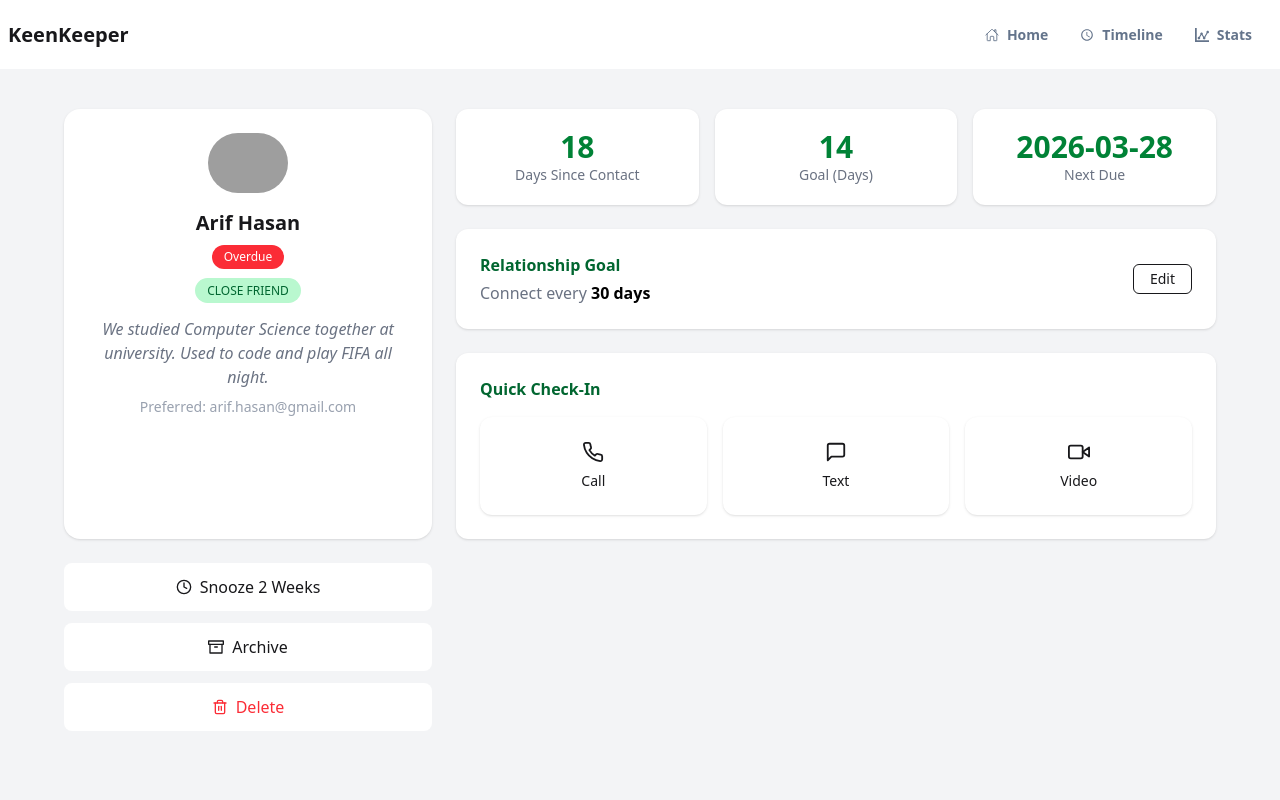
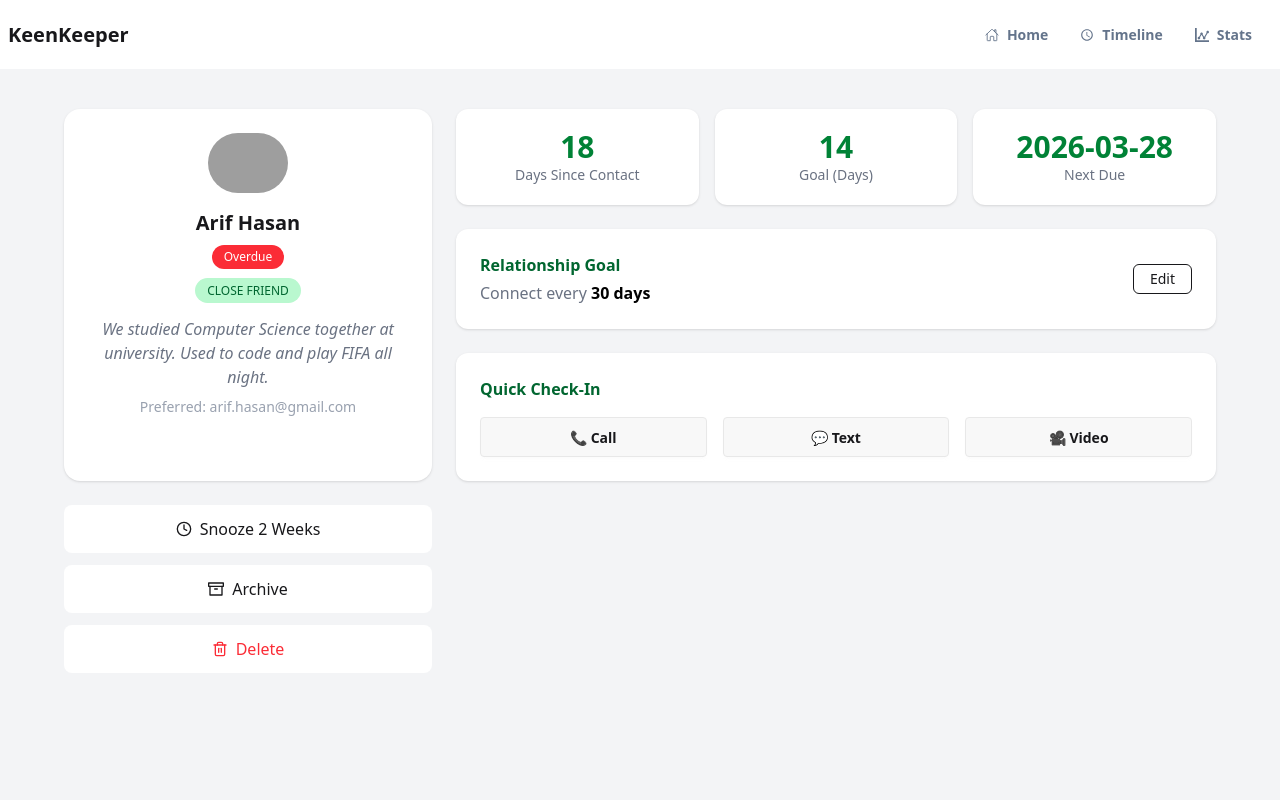
Before and after one commit to soheldev-codes/keenKeeper, a Next.js app: page /friend/1 in a window 1280 px wide. Shown: the top 800 px of the page. Built offline with nearby package versions, Linux system fonts and the light colour scheme; grey boxes are pictures that could not be loaded.

Commit message:
useContext , details btn working and tost notification

```diff
--- a/package.json
+++ b/package.json
@@ -12,6 +12,7 @@
     "next": "16.2.3",
     "react": "19.2.4",
     "react-dom": "19.2.4",
+    "react-hot-toast": "^2.6.0",
     "react-icons": "^5.6.0"
   },
   "devDependencies": {
--- a/src/app/friend/[id]/page.jsx
+++ b/src/app/friend/[id]/page.jsx
@@ -1,3 +1,4 @@
+import FriendDetailsBtn from "@/components/FriendDetailsBtn/FriendDetailsBtn";
 import Image from "next/image";
 
 import {
@@ -14,17 +15,13 @@ async function getFriend(id) {
     cache: "no-store",
   });
   const data = await res.json();
-  console.log(data);
 
   return data.find((f) => f.id === parseInt(id));
 }
 
 export default async function FriendDetails({ params }) {
-  console.log(params);
   const { id } = await params;
-  console.log(id);
   const friend = await getFriend(id);
-  console.log(friend);
   if (!friend) return <p>Friend not found</p>;
 
   return (
@@ -107,7 +104,7 @@ export default async function FriendDetails({ params }) {
               Quick Check-In
             </h3>
 
-            <div className="grid grid-cols-3 gap-4">
+            {/* <div className="grid grid-cols-3 gap-4">
               <button className="bg-white shadow cursor-pointer rounded-xl p-6 flex flex-col items-center hover:bg-gray-50">
                 <FiPhone size={22} />
                 <span className="mt-2 text-sm">Call</span>
@@ -122,7 +119,9 @@ export default async function FriendDetails({ params }) {
                 <FiVideo size={22} />
                 <span className="mt-2 text-sm">Video</span>
               </button>
-            </div>
+            </div> */}
+
+            <FriendDetailsBtn friend={friend} />
           </div>
         </div>
 
--- a/src/app/layout.js
+++ b/src/app/layout.js
@@ -2,6 +2,8 @@ import { Geist, Geist_Mono } from "next/font/google";
 import "./globals.css";
 import Navbar from "@/components/shared/Navbar/Navbar";
 import Footer from "@/components/Footer/Footer";
+import { TimelineProvider } from "@/context/TimelineContext";
+import { Toaster } from "react-hot-toast";
 
 
 
@@ -30,7 +32,10 @@ export default function RootLayout({ children }) {
     >
       <body className="min-h-full flex flex-col bg-[#e9e9e9]">
         <Navbar/>
-        {children}
+         <TimelineProvider>
+          {children}
+          <Toaster position="top-right" />
+        </TimelineProvider>
 
         <Footer/>
 
--- /dev/null
+++ b/src/components/FriendDetailsBtn/FriendDetailsBtn.jsx
@@ -0,0 +1,30 @@
+"use client";
+import { useContext } from "react";
+import { TimelineContext } from "@/context/TimelineContext";
+import toast from "react-hot-toast";
+
+export default function FriendDetailsBtn({ friend }) {
+  const { addEntry } = useContext(TimelineContext);
+
+  const handleClick = (type) => {
+    addEntry(type, friend.name);
+
+    toast.success(`${type} added with ${friend.name} ✅`);
+  };
+
+  return (
+    <div className="grid grid-cols-3 gap-4">
+      <button onClick={() => handleClick("Call")} className="btn">
+        📞 Call
+      </button>
+
+      <button onClick={() => handleClick("Text")} className="btn">
+        💬 Text
+      </button>
+
+      <button onClick={() => handleClick("Video")} className="btn">
+        🎥 Video
+      </button>
+    </div>
+  );
+}
--- a/src/components/shared/Navbar/NavLinks.jsx
+++ b/src/components/shared/Navbar/NavLinks.jsx
@@ -18,13 +18,13 @@ const NavLinks = () => {
         <IoHomeOutline /> Home
       </Link>
       <Link
-        href="timeline"
+        href="/timeline"
         className={`font-semibold px-4 py-2 flex items-center gap-2 ${pathname === "/timeline" ? "bg-[#244d3f]  rounded text-white" : "text-[#64748b] bg-white"}`}
       >
         <MdAccessTime /> Timeline
       </Link>
       <Link
-        href="stats"
+        href="/stats"
         className={`font-semibold px-4 py-2 flex items-center gap-2 ${pathname === "/stats" ? "bg-[#244d3f]  rounded text-white" : "text-[#64748b] bg-white"}`}
       >
         <ImStatsDots /> Stats
--- /dev/null
+++ b/src/context/TimelineContext.jsx
@@ -0,0 +1,26 @@
+"use client";
+import { createContext, useState } from "react";
+
+export const TimelineContext = createContext();
+
+export const TimelineProvider = ({ children }) => {
+  const [timeline, setTimeline] = useState([]);
+
+  const addEntry = (type, name) => {
+    const newEntry = {
+      id: Date.now(),
+      type, // Call / Text / Video
+      name,
+      date: new Date().toLocaleDateString(),
+      title: `${type} with ${name}`,
+    };
+
+    setTimeline((prev) => [newEntry, ...prev]);
+  };
+
+  return (
+    <TimelineContext.Provider value={{ timeline, addEntry }}>
+      {children}
+    </TimelineContext.Provider>
+  );
+};
```
Also changed, not shown: 1 other file (tests, documents, lock files or other folders).
